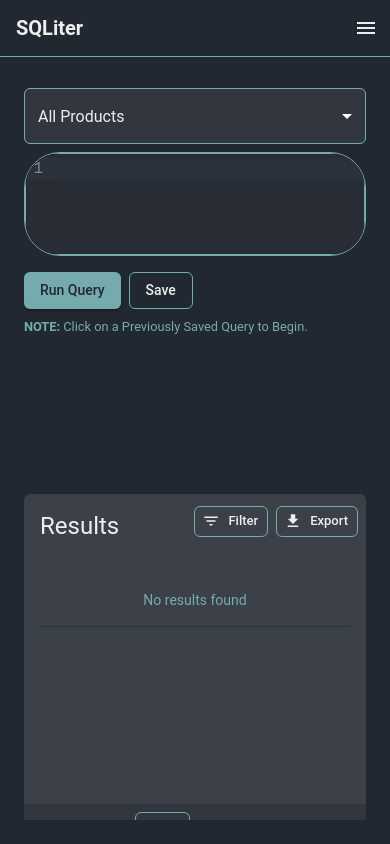
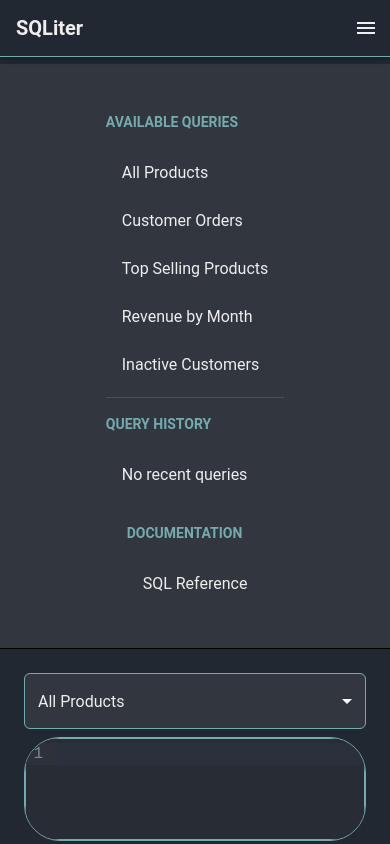
Before and after one commit to neer47/SQLiter_atlan_assignment, a React (Create React App) app: page /sql-editor in a window 390 px wide. Shown: the top 844 px of the page. Built offline with nearby package versions, Linux system fonts and the light colour scheme.

Commit message:
fixed the styling for the small screens!!

```diff
--- a/src/components/Sidebar/Sidebar.js
+++ b/src/components/Sidebar/Sidebar.js
@@ -1,32 +1,31 @@
-import React from "react";
-import { List, ListItem, ListItemText, Divider, Typography } from "@mui/material";
-import { styled } from "@mui/material/styles";
+import React from 'react';
+import { List, ListItem, ListItemText, Divider, Typography } from '@mui/material';
+import { styled } from '@mui/material/styles';
 
 // Sidebar container styles
-const SidebarContainer = styled("div")(({ theme }) => ({
-  width: 240,
-  height: "calc(100vh - 64px)",
+const SidebarContainer = styled('div')(({ theme }) => ({
+  width: { xs: '100%', sm: '100%', md: 240 }, // Full width on small screens, 240px on larger screens
+  height: { xs: 'auto', md: 'calc(100vh - 64px)' }, // Content-based height on small screens, fixed height on larger screens
   backgroundColor: theme.palette.background.paper,
-  borderRight: `1px solid ${theme.palette.divider}`,
+  borderRight: { xs: 0, md: `1px solid ${theme.palette.divider}` }, // Remove border-right on small screens
   padding: theme.spacing(2),
-  display: "flex",
-  flexDirection: "column",
-  justifyContent: "space-between",
+  display: 'flex',
+  flexDirection: 'column',
+  justifyContent: 'space-between',
+  alignItems: 'center',
   color: theme.palette.text.primary,
-  overflowY: "auto",
+  overflowY: 'auto',
 }));
 
 // Section title styles
 const SectionTitle = styled(Typography)(({ theme }) => ({
-  fontSize: "14px",
+  fontSize: '14px',
   fontWeight: 600,
   color: theme.palette.text.secondary,
-  textTransform: "uppercase",
+  textTransform: 'uppercase',
   marginBottom: theme.spacing(1),
   marginTop: theme.spacing(2),
 }));
-
-
 
 function Sidebar({ onQuerySelect, availableQueries, queryHistory }) {
   return (
@@ -41,9 +40,9 @@
               onClick={() => onQuerySelect(index, 'available')}
               sx={{
                 cursor: 'pointer',
-                "&:hover": {
+                '&:hover': {
                   backgroundColor: 'secondary.main',
-                  "& .MuiListItemText-primary": {
+                  '& .MuiListItemText-primary': {
                     color: 'primary.main',
                   },
                 },
@@ -66,9 +65,9 @@
                 onClick={() => onQuerySelect(index, 'history')}
                 sx={{
                   cursor: 'pointer',
-                  "&:hover": {
+                  '&:hover': {
                     backgroundColor: 'secondary.main',
-                    "& .MuiListItemText-primary": {
+                    '& .MuiListItemText-primary': {
                       color: 'primary.main',
                     },
                   },
@@ -93,12 +92,12 @@
         <List>
           <ListItem
             button
-            onClick={() => window.open("https://www.sqltutorial.org/", "_blank")}
+            onClick={() => window.open('https://www.sqltutorial.org/', '_blank')}
             sx={{
               cursor: 'pointer',
-              "&:hover": {
+              '&:hover': {
                 backgroundColor: 'secondary.main',
-                "& .MuiListItemText-primary": {
+                '& .MuiListItemText-primary': {
                   color: 'primary.main',
                 },
               },
--- a/src/pages/SqlEditor.js
+++ b/src/pages/SqlEditor.js
@@ -1,15 +1,13 @@
 import React, { useState } from 'react';
-import { Box, CssBaseline, Drawer } from '@mui/material';
+import { Box, Drawer, AppBar, Toolbar, Typography } from '@mui/material';
 import Sidebar from '../components/Sidebar/Sidebar';
 import QueryEditor from '../components/QueryEditor/QueryEditor';
 import ResultsTable from '../components/ResultsTable/ResultsTable';
-import mockData  from '../data/mockData';
+import mockData from '../data/mockData';
 
 const drawerWidth = 240;
 
-
 function SqlEditor() {
-  const [mobileOpen, setMobileOpen] = useState(false);
   const [query, setQuery] = useState('');
   const [selectedQuery, setSelectedQuery] = useState(0);
   const [queryHistory, setQueryHistory] = useState([]);
@@ -17,10 +15,6 @@
   const [loading, setLoading] = useState(false);
   const [currentPage, setCurrentPage] = useState(0);
   const [rowsPerPage, setRowsPerPage] = useState(5);
-
-  const handleDrawerToggle = () => {
-    setMobileOpen(!mobileOpen);
-  };
 
   const handleQuerySelect = (index, source) => {
     if (source === 'available') {
@@ -46,10 +40,9 @@
         ];
       }
 
-      // Format results for ResultsTable
       const columns = queryResult.length > 0 ? Object.keys(queryResult[0]).map(key => ({
-        id: key, // Use 'id' to match ResultsTable expectation
-        name: key.replace(/_/g, ' ').toUpperCase(), // Use 'name' for display
+        id: key,
+        name: key.replace(/_/g, ' ').toUpperCase(),
         sortable: true,
       })) : [];
       const rows = queryResult.map((row, index) => ({ id: index, ...row }));
@@ -86,8 +79,34 @@
   };
 
   return (
-    <Box sx={{ display: 'flex', bgcolor: 'background.default' }}>
-      <CssBaseline />
+    <Box sx={{ bgcolor: 'background.default' }}>
+      {/* AppBar */}
+      <AppBar
+        position="fixed"
+        sx={{
+          width: '100%',
+          ml: { md: `${drawerWidth}px` },
+          bgcolor: 'primary.main',
+          zIndex: (theme) => theme.zIndex.drawer + 1,
+        }}
+      >
+        <Toolbar>
+          <Typography variant="h6" noWrap component="div">
+            SQL Query Editor
+          </Typography>
+        </Toolbar>
+      </AppBar>
+
+      {/* Root Layout */}
+      <Box
+        sx={{
+          display: 'flex',
+          flexDirection: { xs: 'column', sm: 'column', md: 'row' },
+          minHeight: '100vh',
+          pt: 8,
+        }}
+      >
+        {/* Permanent Drawer for Larger Screens */}
         <Drawer
           variant="permanent"
           sx={{
@@ -106,36 +125,31 @@
         >
           <Sidebar onQuerySelect={handleQuerySelect} availableQueries={mockData} queryHistory={queryHistory} />
         </Drawer>
-      <Drawer
-        variant="temporary"
-        open={mobileOpen}
-        onClose={handleDrawerToggle}
+
+        {/* Sidebar for Small Screens */}
+        <Box
           sx={{
             display: { xs: 'block', sm: 'block', md: 'none' },
-          width: drawerWidth,
-          flexShrink: 0,
-          [`& .MuiDrawer-paper`]: {
-            width: drawerWidth,
-            boxSizing: 'border-box',
-            mt: 8,
+            width: '100%', // Ensure full width on small screens
+            p: 2,
             bgcolor: 'background.paper',
-            borderRight: 1,
+            borderBottom: { xs: 1, sm: 1, md: 0 },
             borderColor: 'divider',
-          },
           }}
         >
           <Sidebar onQuerySelect={handleQuerySelect} availableQueries={mockData} queryHistory={queryHistory} />
-      </Drawer>
+        </Box>
+
+        {/* Main Content (QueryEditor and ResultsTable) */}
         <Box
           component="main"
           sx={{
             flexGrow: 1,
             p: 3,
-          mt: 8,
-          width: { md: `calc(100% - ${drawerWidth}px)` },
+            width: { xs: '100%', md: `calc(100% - ${drawerWidth}px)` }, // Full width on small screens
             display: 'flex',
             flexDirection: 'column',
-          height: 'calc(100vh - 64px)',
+            minHeight: 'calc(100vh - 64px)',
             bgcolor: 'background.default',
           }}
         >
@@ -145,7 +159,7 @@
               overflow: 'auto',
               mb: 2,
               minHeight: '200px',
-            maxHeight: '50%',
+              maxHeight: { xs: '300px', md: '50%' },
             }}
           >
             <QueryEditor
@@ -163,16 +177,16 @@
               flex: 1,
               overflow: 'auto',
               minHeight: '200px',
-            maxHeight: '50%',
+              maxHeight: { xs: '300px', md: '50%' },
             }}
           >
             <ResultsTable
               isExecuting={loading}
               columns={results.columns}
               data={results}
-            currentPage={currentPage + 1} // Adjust for 1-based indexing in ResultsTable
+              currentPage={currentPage + 1}
               rowsPerPage={rowsPerPage}
-            onChangePage={(page) => handleChangePage(null, page - 1)} // Adjust for 0-based indexing
+              onChangePage={(page) => handleChangePage(null, page - 1)}
               onChangeRowsPerPage={handleChangeRowsPerPage}
               totalRows={results.rows.length}
               onExportResults={handleExportResults}
@@ -180,6 +194,7 @@
           </Box>
         </Box>
       </Box>
+    </Box>
   );
 }
 
```
Lines whose indentation alone changed are shown as unchanged.
